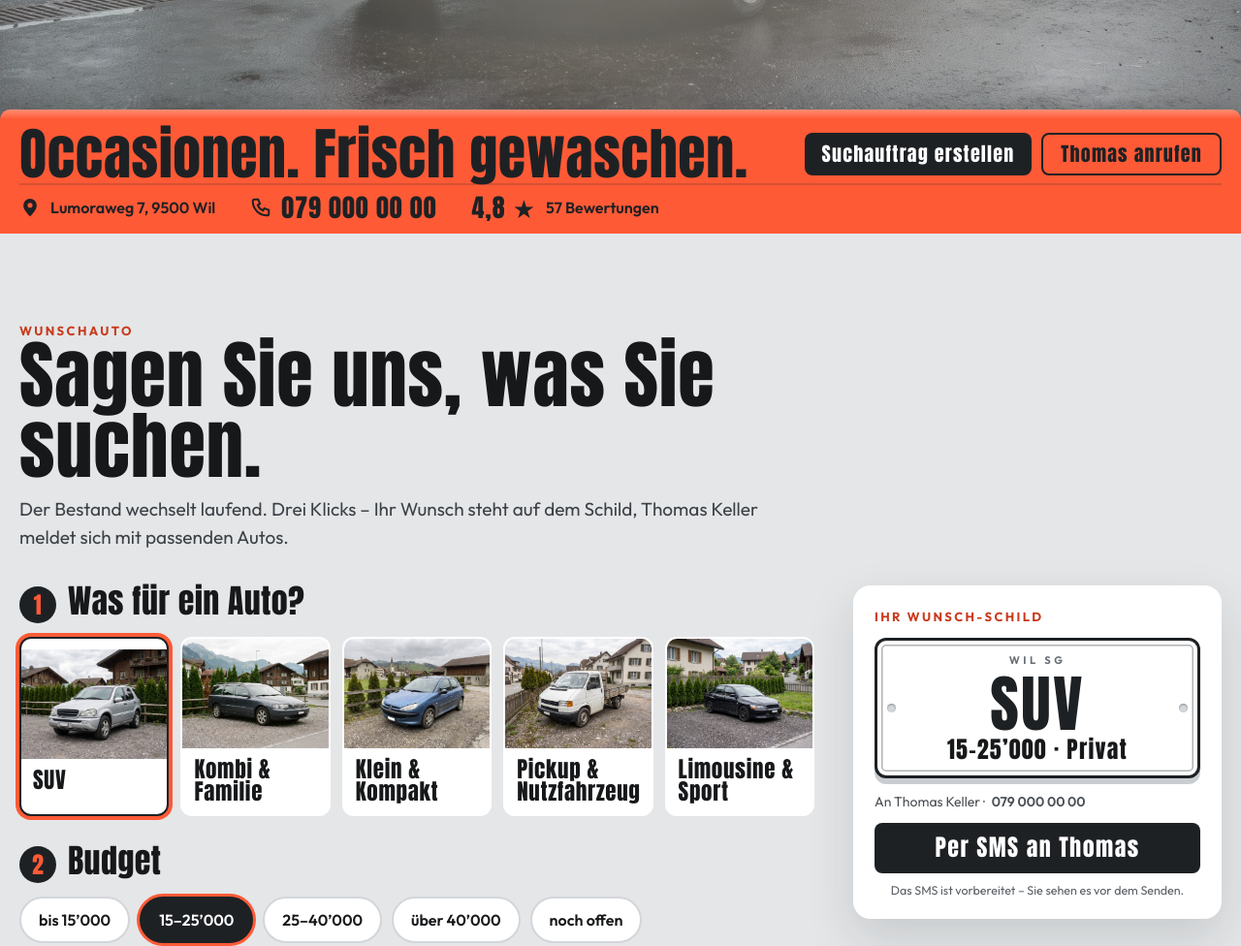
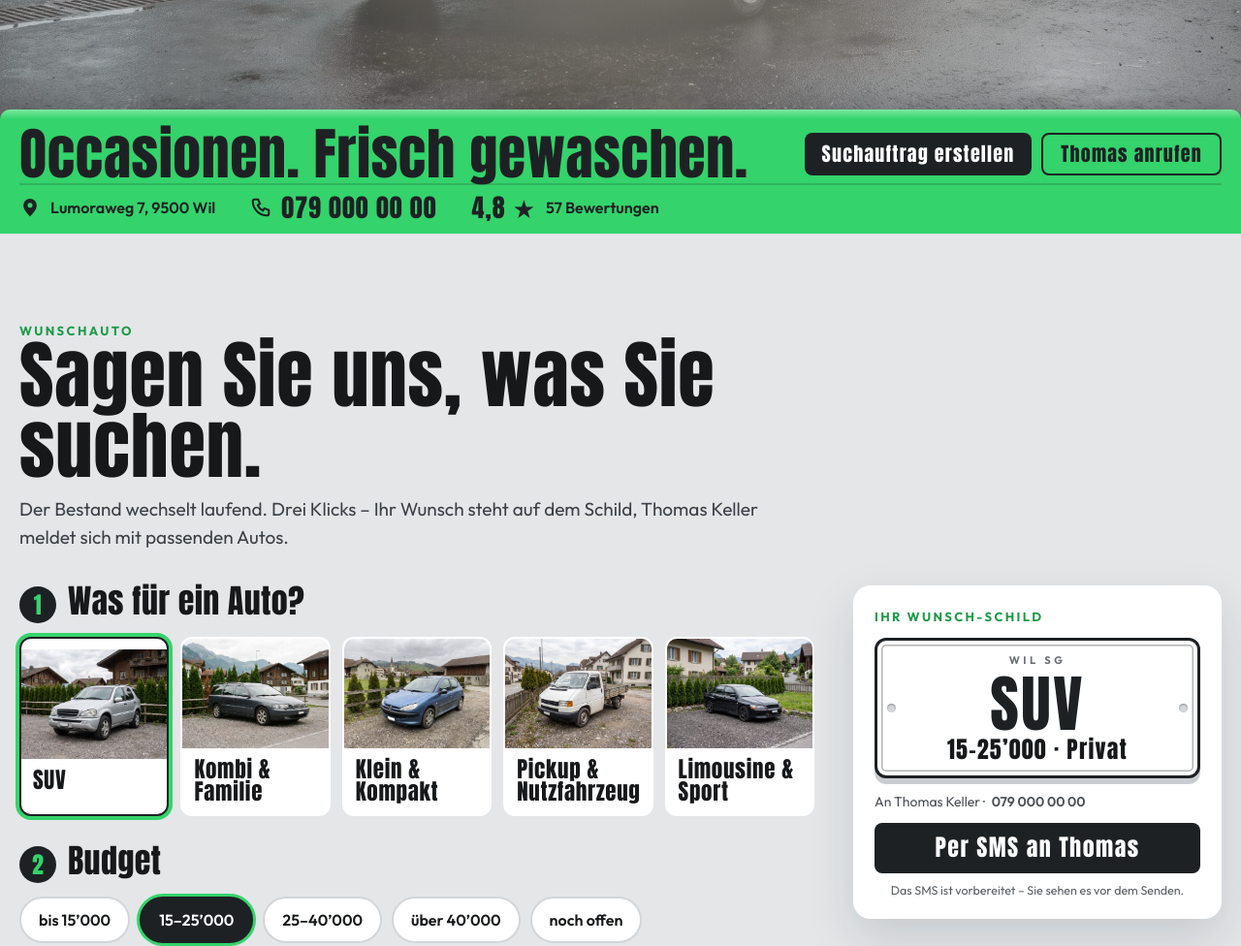
Before and after one commit to julia-mirku/garage-lumora, a plain HTML site: page index.html in a window 1280 px wide. Shown: the part 560-1536 px from the top of the page at 97% size. Drawn offline with Linux system fonts and the light colour scheme.

Commit message:
Garage Lumora: accent colour green

```diff
--- a/index.html
+++ b/index.html
@@ -15,7 +15,7 @@
 <style>
 :root{
   --graphit:#1E2124; --graphit2:#2A2E32; --graphit3:#3A3F44; --beton:#E4E6E8; --beton2:#D3D6D9; --weiss:#fff;
-  --gelb:#FF5A36; --gelb-hell:#FF8E73; --gelb-tief:#C93A1B;
+  --gelb:#34D36B; --gelb-hell:#7BE8A0; --gelb-tief:#1C9A48;
   --text:#16181A; --text-hell:#F1F2F3; --grau:#A6ABB1;
   --kopf:'Anton', Impact, 'Arial Narrow', sans-serif; --body:'Outfit', system-ui, sans-serif; --r:12px;
 }
@@ -28,7 +28,7 @@ button{font:inherit;color:inherit;background:none;border:0;cursor:pointer}
 :focus-visible{outline:2px solid var(--gelb);outline-offset:3px;border-radius:6px}
 .dach :focus-visible,.such :focus-visible,.schluss :focus-visible{outline-color:var(--graphit)}
 :focus:not(:focus-visible){outline:none}
-::selection{background:rgba(255,90,54,.4)}
+::selection{background:rgba(52,211,107,.4)}
 button,.btn,.typ,.chip,.tag,.foto-k,.paar,.antw-k{-webkit-user-select:none;user-select:none;-webkit-touch-callout:none}
 .wrap{width:min(1240px,100% - 40px);margin-inline:auto}
 h1,h2,h3{font-family:var(--kopf);font-weight:400;line-height:.95;letter-spacing:.01em}
@@ -47,8 +47,8 @@ section{padding:clamp(52px,7vw,100px) 0}
 .btn-d{background:var(--graphit);color:#fff}
 .btn-l{border:2px solid var(--graphit);color:var(--graphit)}
 @media (hover:hover){
-  .ready .btn-g:hover{background:var(--gelb-hell);box-shadow:0 0 0 5px rgba(255,90,54,.25),0 10px 30px rgba(255,90,54,.3)}
-  .ready .btn-r:hover{border-color:var(--gelb);box-shadow:0 0 0 4px rgba(255,90,54,.18)}
+  .ready .btn-g:hover{background:var(--gelb-hell);box-shadow:0 0 0 5px rgba(52,211,107,.25),0 10px 30px rgba(52,211,107,.3)}
+  .ready .btn-r:hover{border-color:var(--gelb);box-shadow:0 0 0 4px rgba(52,211,107,.18)}
   .ready .btn-d:hover{box-shadow:0 0 0 5px rgba(30,33,36,.18),0 10px 26px rgba(0,0,0,.25)}
   .ready .btn-l:hover{background:rgba(30,33,36,.1);box-shadow:0 0 0 4px rgba(30,33,36,.2)}
 }
@@ -61,10 +61,10 @@ section{padding:clamp(52px,7vw,100px) 0}
 .marke small{font-family:var(--body);font-weight:500;letter-spacing:.42em;font-size:11px;color:var(--grau)}
 .marke b{font-family:var(--kopf);font-weight:400;font-size:32px;letter-spacing:.04em}
 .marke b span{color:var(--gelb)}
-@media (hover:hover){.ready .marke:hover{box-shadow:0 0 0 2px rgba(255,90,54,.5)}}
+@media (hover:hover){.ready .marke:hover{box-shadow:0 0 0 2px rgba(52,211,107,.5)}}
 .nav{display:flex;gap:4px;align-items:center}
 .nav a.n{font-weight:600;font-size:15px;color:#d4d7da;text-decoration:none;padding:8px 12px;border-radius:8px;transition:box-shadow .2s,color .2s,background-color .2s}
-@media (hover:hover){.ready .nav a.n:hover{color:#fff;background:rgba(255,90,54,.1);box-shadow:inset 0 0 0 1.5px rgba(255,90,54,.6)}}
+@media (hover:hover){.ready .nav a.n:hover{color:#fff;background:rgba(52,211,107,.1);box-shadow:inset 0 0 0 1.5px rgba(52,211,107,.6)}}
 .kopf .btn{min-height:44px;font-size:21px;padding:0 16px}
 @media (max-width:980px){.nav a.n{display:none}}
 @media (max-width:420px){.kopf .btn span{display:none}.kopf .btn{padding:0 14px}}
@@ -86,13 +86,13 @@ section{padding:clamp(52px,7vw,100px) 0}
 .wasch-tipp b{color:var(--gelb);font-weight:700}
 .wasch-btn{display:inline-flex;align-items:center;gap:8px;background:var(--gelb);color:var(--graphit);font-family:var(--kopf);font-size:22px;letter-spacing:.05em;padding:8px 16px;border-radius:999px;transition:box-shadow .2s, background-color .2s, transform .15s}
 .wasch-btn svg{width:20px;height:20px}
-@media (hover:hover){.ready .wasch-btn:hover{background:var(--gelb-hell);box-shadow:0 0 0 5px rgba(255,90,54,.3)}}
+@media (hover:hover){.ready .wasch-btn:hover{background:var(--gelb-hell);box-shadow:0 0 0 5px rgba(52,211,107,.3)}}
 .wasch-btn:active{transform:scale(.96)}
 .blank{position:absolute;right:clamp(14px,3vw,34px);top:clamp(14px,3vh,28px);z-index:4;background:var(--gelb);color:var(--graphit);border-radius:14px;padding:12px 16px;text-decoration:none;box-shadow:0 12px 30px rgba(0,0,0,.3);opacity:0;transform:scale(.9);transition:opacity .5s ease, transform .5s cubic-bezier(.2,.8,.2,1.2), box-shadow .2s;pointer-events:none}
 .blank.da{opacity:1;transform:none;pointer-events:auto}
 .blank b{display:block;font-family:var(--kopf);font-weight:400;font-size:30px;line-height:1;letter-spacing:.03em}
 .blank span{display:block;font-size:14px;font-weight:600;margin-top:4px}
-@media (hover:hover){.ready .blank.da:hover{box-shadow:0 0 0 5px rgba(255,90,54,.35),0 12px 30px rgba(0,0,0,.3)}}
+@media (hover:hover){.ready .blank.da:hover{box-shadow:0 0 0 5px rgba(52,211,107,.35),0 12px 30px rgba(0,0,0,.3)}}
 .funkel{position:absolute;z-index:3;width:22px;height:22px;pointer-events:none;background:radial-gradient(circle,#fff 0 2px,transparent 3px),conic-gradient(from 45deg,transparent 0 10%,rgba(255,255,255,.95) 12%,transparent 14% 35%,rgba(255,255,255,.95) 37%,transparent 39% 60%,rgba(255,255,255,.95) 62%,transparent 64% 85%,rgba(255,255,255,.95) 87%,transparent 89%);border-radius:50%;animation:funkel 1.1s ease-out forwards}
 @keyframes funkel{0%{opacity:0;transform:scale(.2) rotate(0)}40%{opacity:1;transform:scale(1.15) rotate(30deg)}100%{opacity:0;transform:scale(.6) rotate(60deg)}}
 .dach{position:relative;z-index:5;background:var(--gelb);color:var(--graphit);box-shadow:0 -10px 30px rgba(0,0,0,.25)}
@@ -137,12 +137,12 @@ section{padding:clamp(52px,7vw,100px) 0}
 .typ img{width:100%;aspect-ratio:4/3;object-fit:cover}
 .typ span{display:block;padding:10px 12px 12px;font-family:var(--kopf);font-size:23px;letter-spacing:.03em;line-height:1}
 .typ[aria-pressed="true"]{border-color:var(--graphit);box-shadow:0 0 0 4px var(--gelb)}
-@media (hover:hover){.ready .live .typ:hover{box-shadow:0 0 0 4px rgba(255,90,54,.55),0 12px 26px rgba(0,0,0,.12);transform:translateY(-2px)}}
+@media (hover:hover){.ready .live .typ:hover{box-shadow:0 0 0 4px rgba(52,211,107,.55),0 12px 26px rgba(0,0,0,.12);transform:translateY(-2px)}}
 .typ:active,.chip:active,.tag:active{transform:scale(.97)}
 .chips{display:flex;flex-wrap:wrap;gap:10px}
 .chip{min-height:48px;padding:0 18px;border-radius:999px;background:#fff;border:2px solid var(--beton2);font-weight:600;font-size:16px;transition:border-color .2s, box-shadow .2s, background-color .2s, transform .15s}
 .chip[aria-pressed="true"]{background:var(--graphit);color:#fff;border-color:var(--graphit);box-shadow:0 0 0 3px var(--gelb)}
-@media (hover:hover){.ready .live .chip:hover{border-color:var(--gelb-tief);box-shadow:0 0 0 3px rgba(255,90,54,.35)}}
+@media (hover:hover){.ready .live .chip:hover{border-color:var(--gelb-tief);box-shadow:0 0 0 3px rgba(52,211,107,.35)}}
 .hinweis{font-size:14px;color:#5a6066;margin-top:10px}
 .bei-uns{margin-top:6px}
 .bei-uns p{font-size:14px;color:#4a4f55;margin-bottom:10px}
@@ -150,7 +150,7 @@ section{padding:clamp(52px,7vw,100px) 0}
 .fotos.wechsel{opacity:0}
 .foto-k{border-radius:10px;overflow:hidden;background:#cfd2d5;transition:box-shadow .2s, transform .2s}
 .foto-k img{width:100%;aspect-ratio:4/3;object-fit:cover}
-@media (hover:hover){.ready .fotos:not(.wechsel) .foto-k:hover{box-shadow:0 0 0 4px rgba(255,90,54,.6);transform:translateY(-2px)}}
+@media (hover:hover){.ready .fotos:not(.wechsel) .foto-k:hover{box-shadow:0 0 0 4px rgba(52,211,107,.6);transform:translateY(-2px)}}
 .alle{margin-top:12px;min-height:44px;font-size:20px}
 @media (max-width:600px){.fotos{grid-template-columns:repeat(2,minmax(0,1fr))}}
 
@@ -166,7 +166,7 @@ section{padding:clamp(52px,7vw,100px) 0}
 @media (hover:hover){.ready .schild-box.live .schild:hover{transform:rotate(-1.2deg)}}
 .s-an{font-size:14px;color:#4a4f55;margin-bottom:10px}
 .s-an a{text-decoration:none;font-weight:600;white-space:nowrap;padding:1px 4px;border-radius:4px;transition:background-color .2s}
-@media (hover:hover){.ready .live .s-an a:hover{background:rgba(255,90,54,.35)}}
+@media (hover:hover){.ready .live .s-an a:hover{background:rgba(52,211,107,.35)}}
 .schild-box .btn{width:100%}
 .schild-box .fein{font-size:12.5px;color:#5a6066;text-align:center;margin-top:8px}
 @media (max-width:1020px){.such-grid{grid-template-columns:minmax(0,1fr)}.schild-box{position:relative;top:0;max-width:440px}.typen{grid-template-columns:repeat(3,1fr)}}
@@ -179,14 +179,14 @@ section{padding:clamp(52px,7vw,100px) 0}
 .google{display:inline-flex;align-items:center;gap:14px;padding:12px 20px;border-radius:12px;background:var(--gelb);color:var(--graphit);text-decoration:none;transition:box-shadow .2s, background-color .2s}
 .google b{font-family:var(--kopf);font-weight:400;font-size:52px;line-height:.9}
 .google small{display:block;font-size:13px;font-weight:600}
-@media (hover:hover){.ready .live .google:hover,.ready .google.live:hover{background:var(--gelb-hell);box-shadow:0 0 0 5px rgba(255,90,54,.25)}}
+@media (hover:hover){.ready .live .google:hover,.ready .google.live:hover{background:var(--gelb-hell);box-shadow:0 0 0 5px rgba(52,211,107,.25)}}
 .paare{display:grid;grid-template-columns:repeat(3,minmax(0,1fr));gap:22px}
 .paar{display:flex;flex-direction:column;gap:10px;transition:transform .2s}
 .blase{border-radius:16px;padding:16px 18px;font-size:15.5px;line-height:1.5}
 .blase.k{background:#2E3236;border-bottom-left-radius:4px;margin-right:30px}
 .blase.m{background:var(--gelb);color:var(--graphit);border-bottom-right-radius:4px;margin-left:30px}
 .blase .wer{display:block;margin-top:8px;font-size:13px;font-weight:700;opacity:.8}
-@media (hover:hover){.ready .paar.live:hover{transform:translateY(-3px)}.ready .paar.live:hover .blase.m{box-shadow:0 0 0 4px rgba(255,90,54,.25)}}
+@media (hover:hover){.ready .paar.live:hover{transform:translateY(-3px)}.ready .paar.live:hover .blase.m{box-shadow:0 0 0 4px rgba(52,211,107,.25)}}
 .quelle{margin-top:20px;font-size:13px;color:var(--grau)}
 .wisch-hint{display:none;margin-top:12px;font-size:13px;color:var(--grau)}
 @media (max-width:1000px){.paare{display:flex;overflow-x:auto;scroll-snap-type:x mandatory;gap:14px;margin:0 -20px;padding:0 20px 6px;scrollbar-width:none}.paare::-webkit-scrollbar{display:none}.paar{flex:0 0 min(84%,420px);scroll-snap-align:start}.wisch-hint{display:block}}
@@ -211,7 +211,7 @@ section{padding:clamp(52px,7vw,100px) 0}
 .msg.er{align-self:flex-start;background:#fff;color:#1b1c1e;border-bottom-left-radius:6px;box-shadow:0 1px 0 rgba(0,0,0,.05)}
 .msg.ich{align-self:flex-end;background:var(--graphit);color:#fff;border-bottom-right-radius:6px}
 .msg a.route{display:inline-flex;align-items:center;gap:6px;margin-top:8px;padding:6px 12px;border-radius:999px;background:var(--gelb);color:var(--graphit);text-decoration:none;font-weight:700;font-size:14px;transition:box-shadow .2s}
-@media (hover:hover){.ready .msg a.route:hover{box-shadow:0 0 0 4px rgba(255,90,54,.35)}}
+@media (hover:hover){.ready .msg a.route:hover{box-shadow:0 0 0 4px rgba(52,211,107,.35)}}
 .tippt{align-self:flex-start;background:#fff;border-radius:18px;padding:12px 14px;display:none;gap:4px}
 .tippt.da{display:flex}
 .tippt i{width:7px;height:7px;border-radius:50%;background:#9aa0a6;animation:punkt 1s infinite}
@@ -224,12 +224,12 @@ section{padding:clamp(52px,7vw,100px) 0}
 .tag small{font-size:11.5px;color:#5a6066}
 .tag[aria-pressed="true"]{background:var(--graphit);color:#fff;border-color:var(--graphit)}
 .tag[aria-pressed="true"] small{color:var(--gelb)}
-@media (hover:hover){.ready .antworten.da .tag:hover{border-color:var(--graphit);box-shadow:0 0 0 3px rgba(255,90,54,.6)}}
+@media (hover:hover){.ready .antworten.da .tag:hover{border-color:var(--graphit);box-shadow:0 0 0 3px rgba(52,211,107,.6)}}
 .eingabe{display:flex;align-items:center;gap:8px;padding:10px 12px 14px;background:#fff;border-top:1px solid #e1e3e6}
 .eingabe .feld{flex:1;min-height:42px;border-radius:21px;background:#F3F4F6;padding:10px 14px;font-size:14px;color:#4a4f55;line-height:1.3}
 .senden{flex:none;width:46px;height:46px;border-radius:50%;background:var(--gelb);color:var(--graphit);display:grid;place-items:center;transition:box-shadow .2s, transform .15s, background-color .2s}
 .senden svg{width:22px;height:22px}
-@media (hover:hover){.ready .senden:hover{box-shadow:0 0 0 5px rgba(255,90,54,.35);background:var(--gelb-hell)}}
+@media (hover:hover){.ready .senden:hover{box-shadow:0 0 0 5px rgba(52,211,107,.35);background:var(--gelb-hell)}}
 .senden:active{transform:scale(.94)}
 @media (max-width:900px){.schluss .raster{grid-template-columns:1fr}.chat{min-height:480px}}
 .no-js .msg,.no-js .antworten{opacity:1;transform:none;pointer-events:auto}
@@ -284,7 +284,7 @@ section{padding:clamp(52px,7vw,100px) 0}
         </div>
       </div>
       <div class="dach-unten">
-        <a href="https://www.google.com/maps/dir/?api=1&amp;destination=Wil+SG" target="_blank" rel="noopener"><svg viewBox="0 0 24 24"><path fill="currentColor" d="M12 22s-7.5-6.6-7.5-12.3a7.5 7.5 0 0 1 15 0C19.5 15.4 12 22 12 22z"/><circle cx="12" cy="9.6" r="2.8" fill="#FF5A36"/></svg>Lumoraweg 7, 9500&nbsp;Wil</a>
+        <a href="https://www.google.com/maps/dir/?api=1&amp;destination=Wil+SG" target="_blank" rel="noopener"><svg viewBox="0 0 24 24"><path fill="currentColor" d="M12 22s-7.5-6.6-7.5-12.3a7.5 7.5 0 0 1 15 0C19.5 15.4 12 22 12 22z"/><circle cx="12" cy="9.6" r="2.8" fill="#34D36B"/></svg>Lumoraweg 7, 9500&nbsp;Wil</a>
         <a href="tel:+41790000000"><svg viewBox="0 0 24 24" fill="none" stroke="currentColor" stroke-width="2.2"><path d="M5 3h4l2 5-2.5 1.5a11 11 0 0 0 6 6L16 13l5 2v4a2 2 0 0 1-2 2A16 16 0 0 1 3 5a2 2 0 0 1 2-2"/></svg><b>079 000 00 00</b></a>
         <a href="#antworten"><b>4,8 ★</b> 57 Bewertungen</a>
       </div>
```
